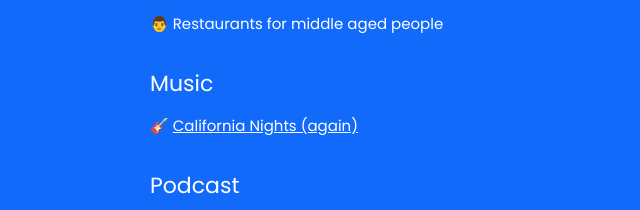
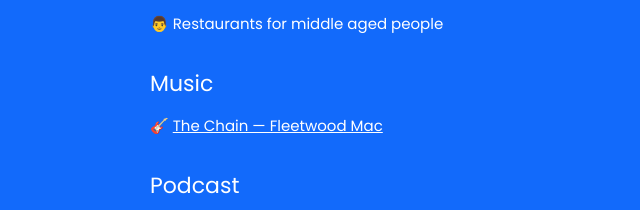
Before and after one commit to irenedemas/portfolio-irene, a Gatsby site: page / in a window 1280 px wide. Shown: the part 5286-5496 px from the top of the page, 0-640 px from the left. Built offline with nearby package versions, Linux system fonts and the light colour scheme; Gatsby itself is replaced by a stand-in of ours; a script that the page names is missing.

Commit message:
updated fixations

```diff
--- a/src/components/Fixations.js
+++ b/src/components/Fixations.js
@@ -9,7 +9,7 @@
         <h3>Food</h3>
         <p>👨‍ Restaurants for middle aged people</p>
         <h3>Music</h3>
-        <p>🎸 <a href="http://www.bestcoast.net" target="_blank">California Nights (again)</a></p>
+        <p>🎸 <a href="https://open.spotify.com/track/5e9TFTbltYBg2xThimr0rU?si=HQ-Bi1lXTaq-q7VAtTuTFg" target="_blank">The Chain — Fleetwood Mac</a></p>
         <h3>Podcast</h3>
         <p>🔧 <a href="https://fixedthatforyou.com" target="_blank">Fixed That For You</a></p>
         <h3>Film</h3>
```
